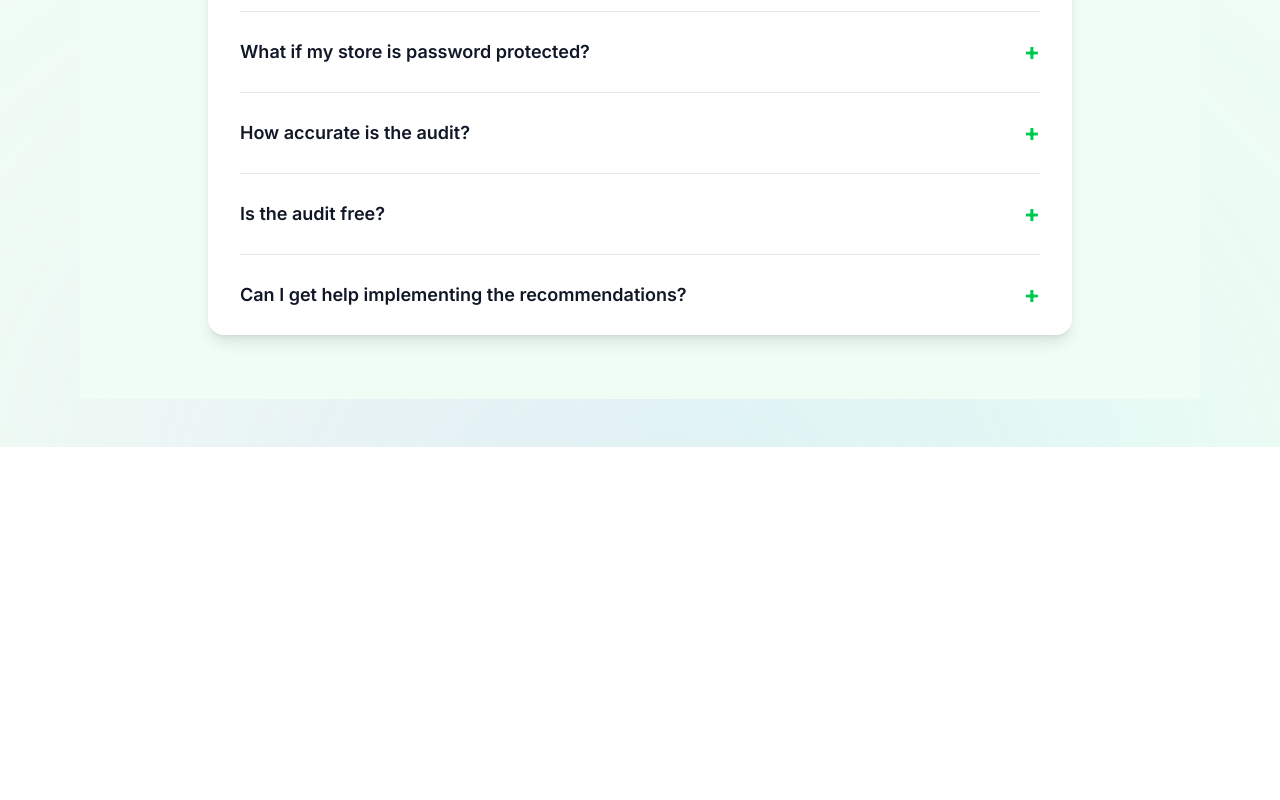
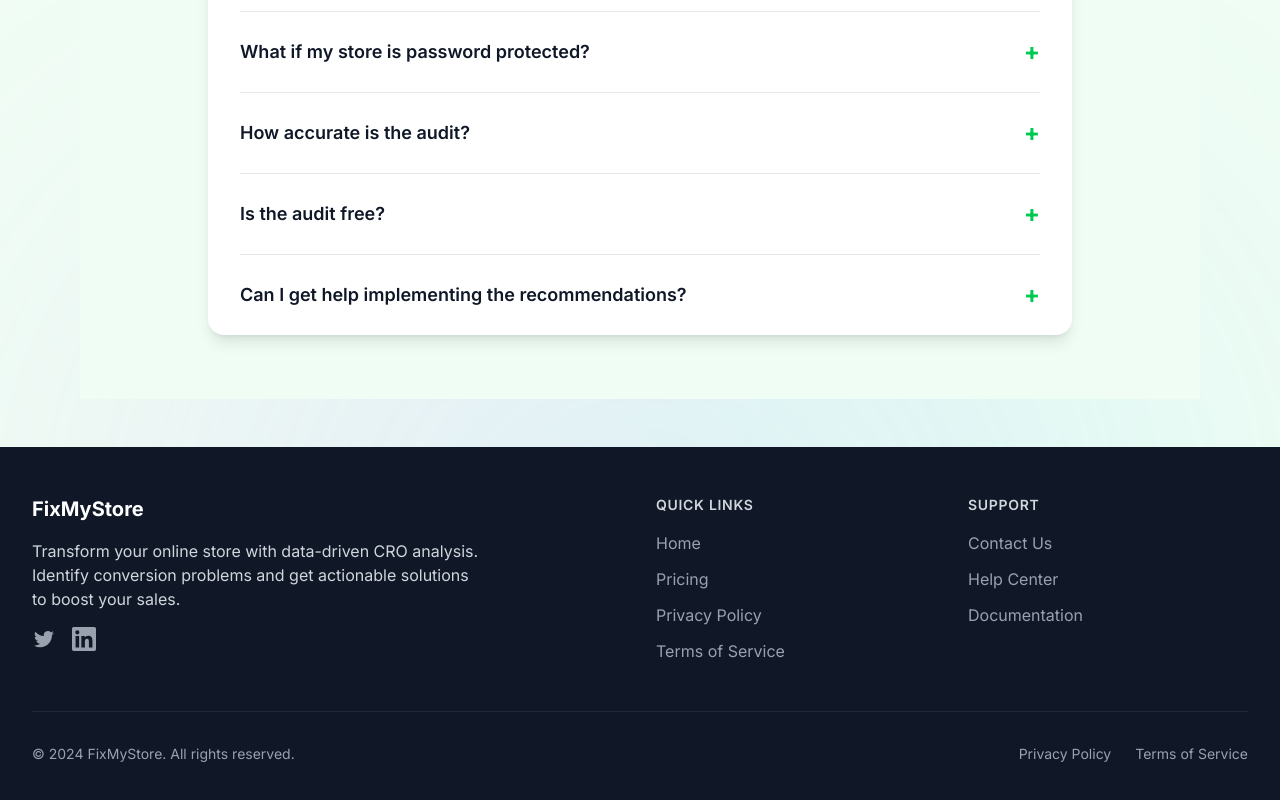
Before and after one commit to Jaseem-v/fms-v2, a Next.js app: page / in a window 1280 px wide. Shown: the part 5828-6628 px from the top of the page. Before the commit the page ends 6275 px from the top, so only its background shows below. Built offline with nearby package versions, Linux system fonts and the light colour scheme; no server answers.

Commit message:
new loading added

```diff
--- a/src/app/layout.tsx
+++ b/src/app/layout.tsx
@@ -3,6 +3,7 @@
 import "./globals.css";
 import { AuthProvider } from "@/contexts/AuthContext";
 import Navbar from "@/components/Navbar";
+import Footer from "@/components/Footer";
 import "./font.css";
 import "./style.scss"
 
@@ -27,6 +28,7 @@
         <AuthProvider>
           <Navbar />
           {children}
+          <Footer />
         </AuthProvider>
       </body>
     </html>
--- a/src/app/page.tsx
+++ b/src/app/page.tsx
@@ -228,7 +228,7 @@
         )}
 
         {loading && <DotLottieReact
-          src="https://lottie.host/f07caaa9-f21f-4d9d-bbd4-3c5dea5e1bcf/n7lmfwCeYx.lottie"
+          src="https://lottie.host/a1b1eddc-5bf6-4259-bfe0-17b695d57e6f/X7bQ4xuwAv.lottie"
           loop
           autoplay={true}
         />}
--- /dev/null
+++ b/src/components/Footer.tsx
@@ -0,0 +1,116 @@
+'use client';
+
+import Link from 'next/link';
+import { usePathname } from 'next/navigation';
+
+export default function Footer() {
+  const pathname = usePathname();
+
+  const allowedPaths = ['/', '/pricing', '/privacy', '/terms'];
+
+  if (!allowedPaths.includes(pathname)) {
+    return null;
+  }
+
+  return (
+    <footer className="bg-gray-900 text-white">
+      <div className="max-w-7xl mx-auto px-4 sm:px-6 lg:px-8 py-12">
+        <div className="grid grid-cols-1 md:grid-cols-4 gap-8">
+          {/* Company Info */}
+          <div className="col-span-1 md:col-span-2">
+            <div className="flex items-center mb-4">
+              <span className="text-xl font-bold text-white">FixMyStore</span>
+            </div>
+            <p className="text-gray-300 mb-4 max-w-md">
+              Transform your online store with data-driven CRO analysis. Identify conversion problems and get actionable solutions to boost your sales.
+            </p>
+            <div className="flex space-x-4">
+              <a href="#" className="text-gray-400 hover:text-white transition-colors">
+                <span className="sr-only">Twitter</span>
+                <svg className="h-6 w-6" fill="currentColor" viewBox="0 0 24 24">
+                  <path d="M8.29 20.251c7.547 0 11.675-6.253 11.675-11.675 0-.178 0-.355-.012-.53A8.348 8.348 0 0022 5.92a8.19 8.19 0 01-2.357.646 4.118 4.118 0 001.804-2.27 8.224 8.224 0 01-2.605.996 4.107 4.107 0 00-6.993 3.743 11.65 11.65 0 01-8.457-4.287 4.106 4.106 0 001.27 5.477A4.072 4.072 0 012.8 9.713v.052a4.105 4.105 0 003.292 4.022 4.095 4.095 0 01-1.853.07 4.108 4.108 0 003.834 2.85A8.233 8.233 0 012 18.407a11.616 11.616 0 006.29 1.84" />
+                </svg>
+              </a>
+              <a href="#" className="text-gray-400 hover:text-white transition-colors">
+                <span className="sr-only">LinkedIn</span>
+                <svg className="h-6 w-6" fill="currentColor" viewBox="0 0 24 24">
+                  <path d="M20.447 20.452h-3.554v-5.569c0-1.328-.027-3.037-1.852-3.037-1.853 0-2.136 1.445-2.136 2.939v5.667H9.351V9h3.414v1.561h.046c.477-.9 1.637-1.85 3.37-1.85 3.601 0 4.267 2.37 4.267 5.455v6.286zM5.337 7.433c-1.144 0-2.063-.926-2.063-2.065 0-1.138.92-2.063 2.063-2.063 1.14 0 2.064.925 2.064 2.063 0 1.139-.925 2.065-2.064 2.065zm1.782 13.019H3.555V9h3.564v11.452zM22.225 0H1.771C.792 0 0 .774 0 1.729v20.542C0 23.227.792 24 1.771 24h20.451C23.2 24 24 23.227 24 22.271V1.729C24 .774 23.2 0 22.222 0h.003z"/>
+                </svg>
+              </a>
+            </div>
+          </div>
+
+          {/* Quick Links */}
+          <div>
+            <h3 className="text-sm font-semibold text-gray-300 tracking-wider uppercase mb-4">
+              Quick Links
+            </h3>
+            <ul className="space-y-3">
+              <li>
+                <Link href="/" className="text-gray-400 hover:text-white transition-colors">
+                  Home
+                </Link>
+              </li>
+              <li>
+                <Link href="/pricing" className="text-gray-400 hover:text-white transition-colors">
+                  Pricing
+                </Link>
+              </li>
+              <li>
+                <Link href="/privacy" className="text-gray-400 hover:text-white transition-colors">
+                  Privacy Policy
+                </Link>
+              </li>
+              <li>
+                <Link href="/terms" className="text-gray-400 hover:text-white transition-colors">
+                  Terms of Service
+                </Link>
+              </li>
+            </ul>
+          </div>
+
+          {/* Support */}
+          <div>
+            <h3 className="text-sm font-semibold text-gray-300 tracking-wider uppercase mb-4">
+              Support
+            </h3>
+            <ul className="space-y-3">
+              <li>
+                <a href="mailto:support@fixmystore.com" className="text-gray-400 hover:text-white transition-colors">
+                  Contact Us
+                </a>
+              </li>
+              <li>
+                <a href="#" className="text-gray-400 hover:text-white transition-colors">
+                  Help Center
+                </a>
+              </li>
+              <li>
+                <a href="#" className="text-gray-400 hover:text-white transition-colors">
+                  Documentation
+                </a>
+              </li>
+            </ul>
+          </div>
+        </div>
+
+        {/* Bottom Section */}
+        <div className="mt-12 pt-8 border-t border-gray-800">
+          <div className="flex flex-col md:flex-row justify-between items-center">
+            <p className="text-gray-400 text-sm">
+              © 2024 FixMyStore. All rights reserved.
+            </p>
+            <div className="mt-4 md:mt-0 flex space-x-6">
+              <Link href="/privacy" className="text-gray-400 hover:text-white text-sm transition-colors">
+                Privacy Policy
+              </Link>
+              <Link href="/terms" className="text-gray-400 hover:text-white text-sm transition-colors">
+                Terms of Service
+              </Link>
+            </div>
+          </div>
+        </div>
+      </div>
+    </footer>
+  );
+}
```
